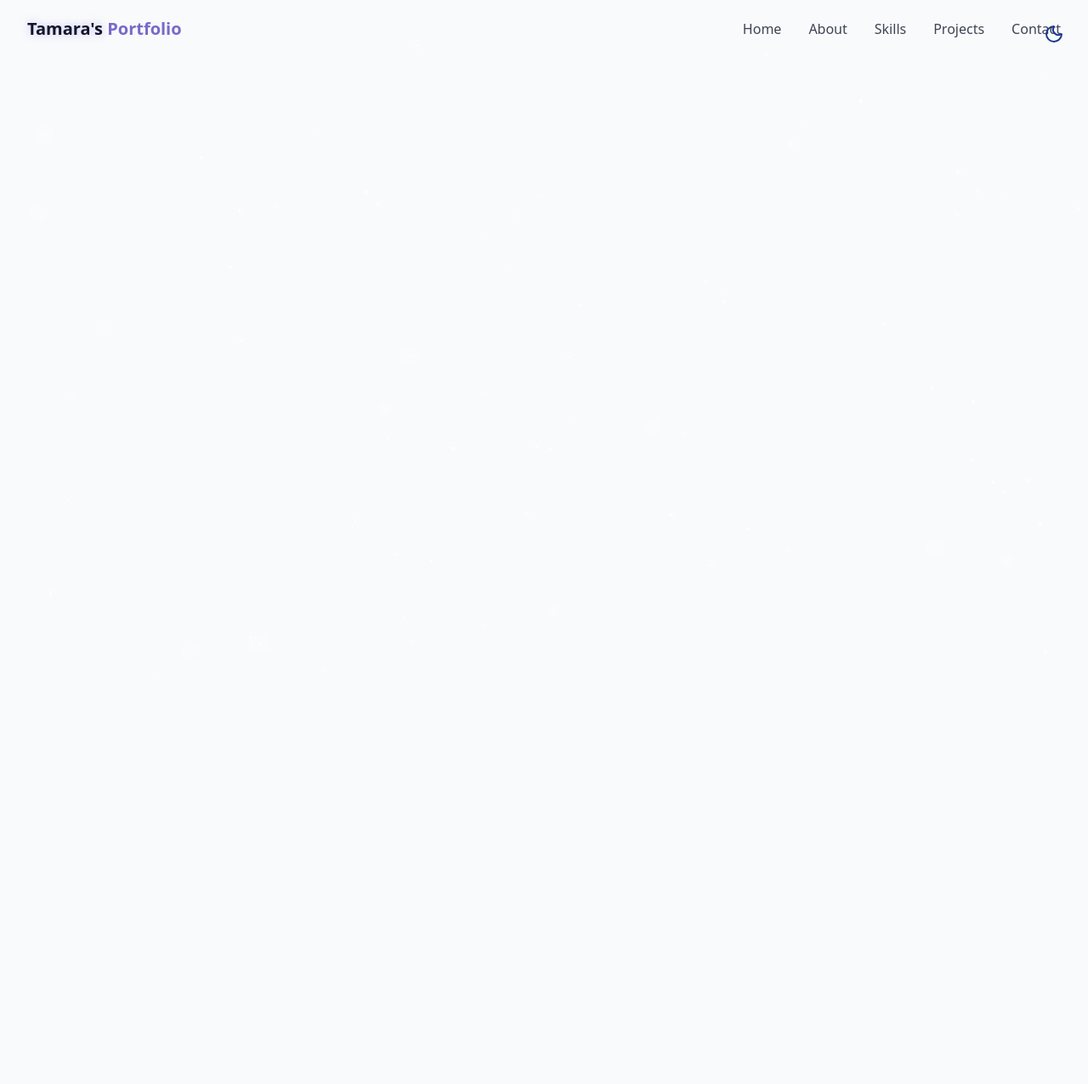
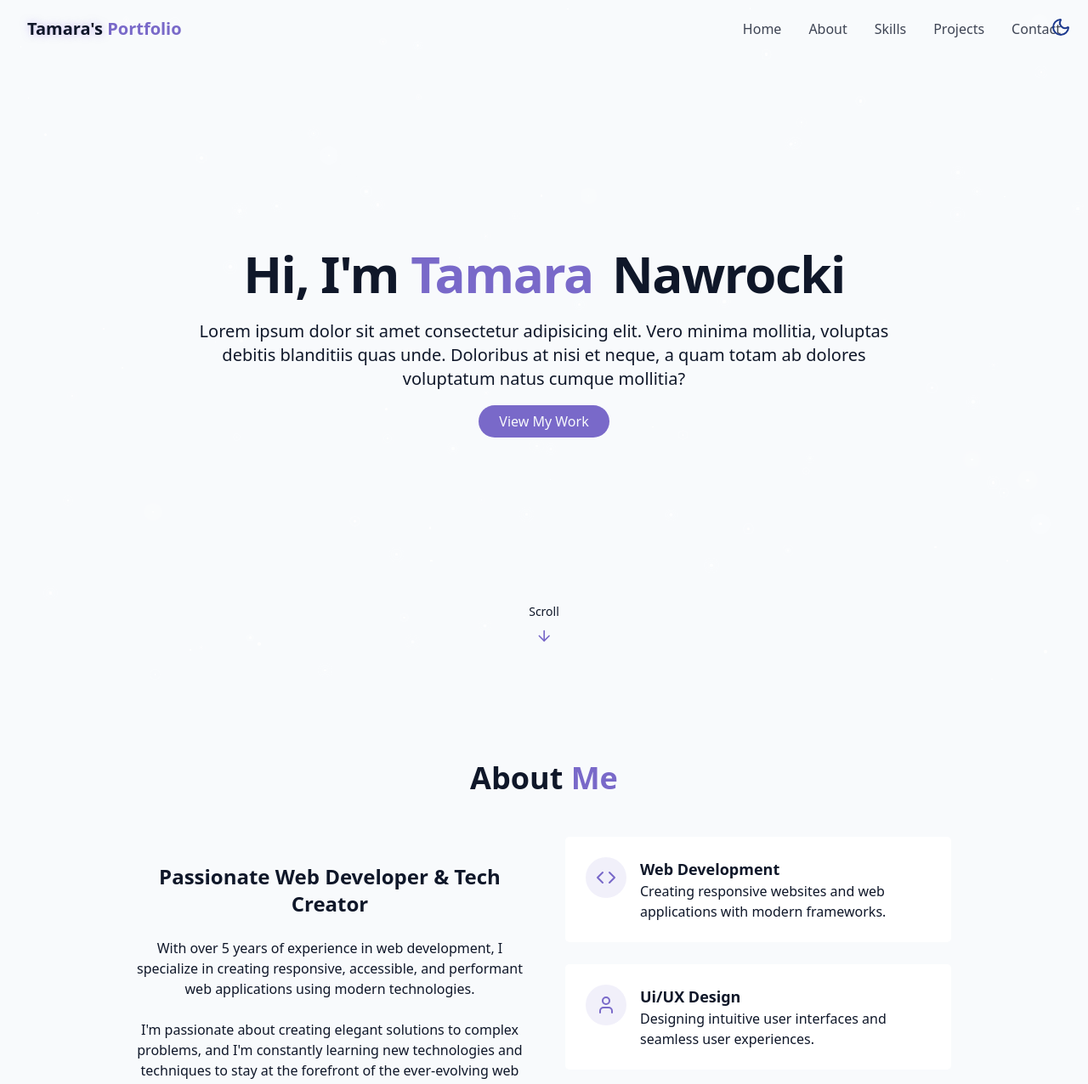
Before and after one commit to tsztan/MyPortfolio, a React (Vite) app: page / in a window 1280 px wide. Shown: the top 1276 px of the page at 85% size. Before the commit the page ends 800 px from the top, so only its background shows below. Built offline with nearby package versions, Linux system fonts and the light colour scheme.

Commit message:
Adds HeroSection and AboutSection

```diff
--- /dev/null
+++ b/src/components/AboutSection.jsx
@@ -0,0 +1,90 @@
+import { Briefcase, Code, User } from 'lucide-react';
+
+export const AboutSection = () => {
+  return (
+    <section id="about" className="py-24 px-4 relative">
+      <div className="container mx-auto max-w-5xl">
+        <h2 className="text-3xl md:text-4xl font-bold mb-12 text-center">
+          About <span className="text-primary"> Me</span>
+        </h2>
+        <div className="grid grid-cols-1 md:grid-cols-2 gap-12 items-center">
+          <div className="space-y-6">
+            <h3 className="text-2xl font-semibold">
+              Passionate Web Developer & Tech Creator
+            </h3>
+            <p className="text-muted-foreground">
+              With over 5 years of experience in web development, I specialize
+              in creating responsive, accessible, and performant web
+              applications using modern technologies.
+            </p>
+            <p className="text-muted-foreground">
+              I'm passionate about creating elegant solutions to complex
+              problems, and I'm constantly learning new technologies and
+              techniques to stay at the forefront of the ever-evolving web
+              landscape.
+            </p>
+            <div className="flex flex-col sm:flex-row gap-4 pt-4 justify-center">
+              <a href="#contact" className="cosmic-button">
+                Get In Touch
+              </a>
+
+              <a
+                href=""
+                className="px-6 py-2 rounded-full border border-primary text-primary hover:bg-primary/10 transition-colors duration-300"
+              >
+                Download CV
+              </a>
+            </div>
+          </div>
+          <div className="grid grid-cols-1 gap-6">
+            <div className="gradient-border p-6 card-hover">
+              <div className="flex items-start gap-4">
+                <div className="p-3 rounded-full bg-primary/10">
+                  <Code className="h-6 w-6 text-primary" />
+                </div>
+                <div className="text-left">
+                  <h4 className="font-semibold text-lg"> Web Development </h4>
+                  <p className="text-muted-foreground">
+                    Creating responsive websites and web applications with
+                    modern frameworks.
+                  </p>
+                </div>
+              </div>
+            </div>
+            <div className="gradient-border p-6 card-hover">
+              <div className="flex items-start gap-4">
+                <div className="p-3 rounded-full bg-primary/10">
+                  <User className="h-6 w-6 text-primary" />
+                </div>
+                <div className="text-left">
+                  <h4 className="font-semibold text-lg"> Ui/UX Design </h4>
+                  <p className="text-muted-foreground">
+                    Designing intuitive user interfaces and seamless user
+                    experiences.
+                  </p>
+                </div>
+              </div>
+            </div>
+            <div className="gradient-border p-6 card-hover">
+              <div className="flex items-start gap-4">
+                <div className="p-3 rounded-full bg-primary/10">
+                  <Briefcase className="h-6 w-6 text-primary" />
+                </div>
+                <div className="text-left">
+                  <h4 className="font-semibold text-lg">
+                    {' '}
+                    Project Management{' '}
+                  </h4>
+                  <p className="text-muted-foreground">
+                    Leading projects from conception to completion with agile
+                    methodologies.
+                  </p>
+                </div>
+              </div>
+            </div>
+          </div>
+        </div>
+      </div>
+    </section>
+  );
+};
--- /dev/null
+++ b/src/components/HeroSection.jsx
@@ -0,0 +1,40 @@
+import { ArrowDown } from 'lucide-react';
+
+export const HeroSection = () => {
+  return (
+    <section
+      id="hero"
+      className="relative min-h-screen flex flex-col items-center justify-center px-4"
+    >
+      <div className="container max-w-4xl mx-auto text-center z-10">
+        <div className="space-y-6">
+          <h1 className="text-4xl md:text-6xl font-bold tracking-tight">
+            <span className="opacity-0 animate-fade-in"> Hi, I'm </span>
+            <span className="text-primary opacity-0 animate-fade-in-delay-1">
+              {' '}
+              Tamara{' '}
+            </span>
+            <span className="text-gradient ml-2 opacity-0 animate-fade-in-delay-2">
+              {' '}
+              Nawrocki{' '}
+            </span>
+          </h1>
+          <p className="text-lg md:text-xl text-muted-foreground max-2-2xl mx-auto opacity-0 animate-fade-in-delay-3">
+            Lorem ipsum dolor sit amet consectetur adipisicing elit. Vero minima
+            mollitia, voluptas debitis blanditiis quas unde. Doloribus at nisi
+            et neque, a quam totam ab dolores voluptatum natus cumque mollitia?
+          </p>
+          <div className="'pt-4 opacity-0 animate-fade-in-delay-4">
+            <a href="#projects" className="cosmic-button">
+              View My Work
+            </a>
+          </div>
+        </div>
+      </div>
+      <div className="absolute bottom-8 left-1/2 transform -translate-x-1/2 flex flex-col items-center animate-bounce">
+        <span className="text-sm text-muted-foreground mb-2"> Scroll </span>
+        <ArrowDown className="h-5 w-5 text-primary" />
+      </div>
+    </section>
+  );
+};
--- a/src/components/ThemeToggle.jsx
+++ b/src/components/ThemeToggle.jsx
@@ -32,7 +32,7 @@ export const ThemeToggle = () => {
     <button
       onClick={toggleTheme}
       className={cn(
-        'fixed max-sm:hidden top-5 right-5 z-50 p-2 rounded-full transition-colors duration-300',
+        'fixed max-sm:hidden top-5 right-5 z-50 rounded-full transition-colors duration-300',
         'focus:outline-hidden',
       )}
     >
--- a/src/index.css
+++ b/src/index.css
@@ -48,7 +48,7 @@
 @keyframes fade-in {
   from {
     opacity: 0;
-    transform: translateY (20px);
+    transform: translateY(20px);
   }
   to {
     opacity: 1;
--- a/src/pages/Home.jsx
+++ b/src/pages/Home.jsx
@@ -1,6 +1,8 @@
 import { ThemeToggle } from '@/components/ThemeToggle';
 import { StarBackground } from '@/components/StarBackground';
 import { Navbar } from '@/components/Navbar';
+import { HeroSection } from '@/components/HeroSection';
+import { AboutSection } from '@/components/AboutSection';
 
 export const Home = () => {
   return (
@@ -8,6 +10,10 @@ export const Home = () => {
       <ThemeToggle />
       <StarBackground />
       <Navbar />
+      <main>
+        <HeroSection />
+        <AboutSection />
+      </main>
     </div>
   );
 };
```
